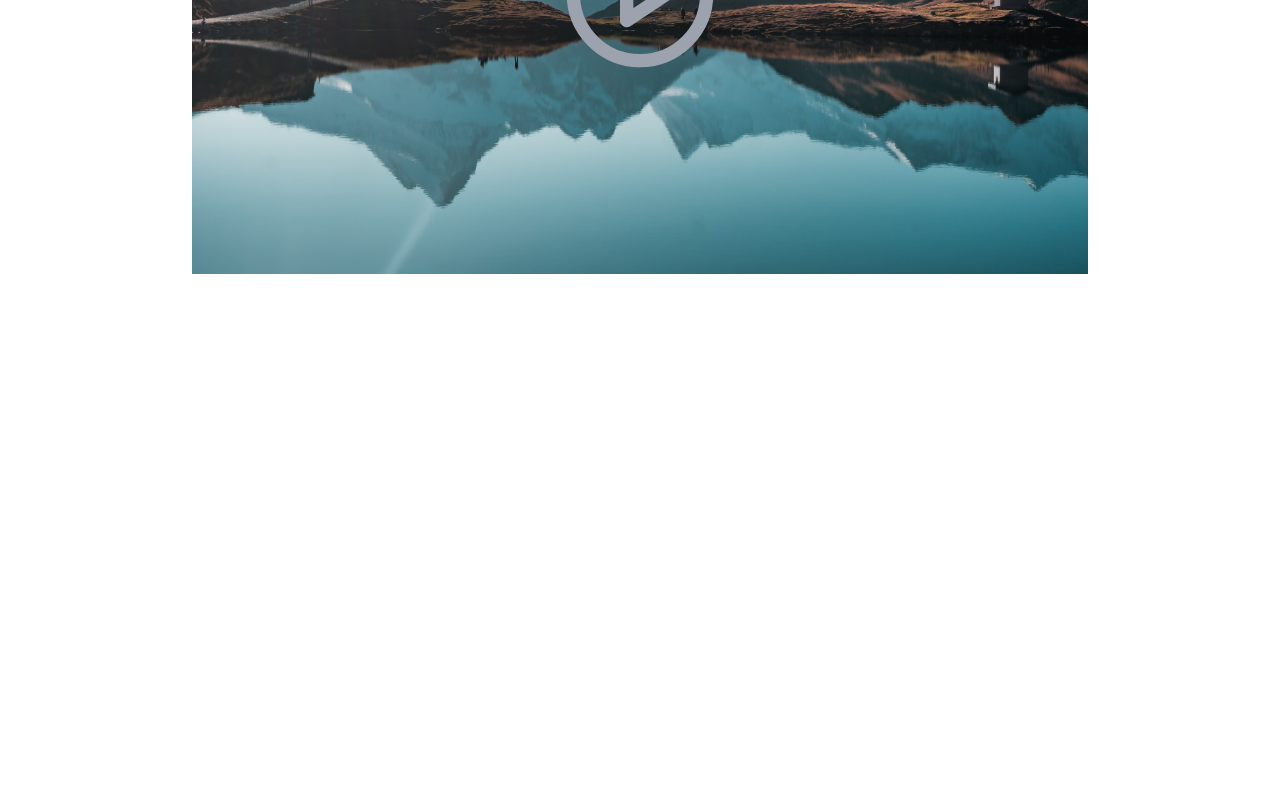
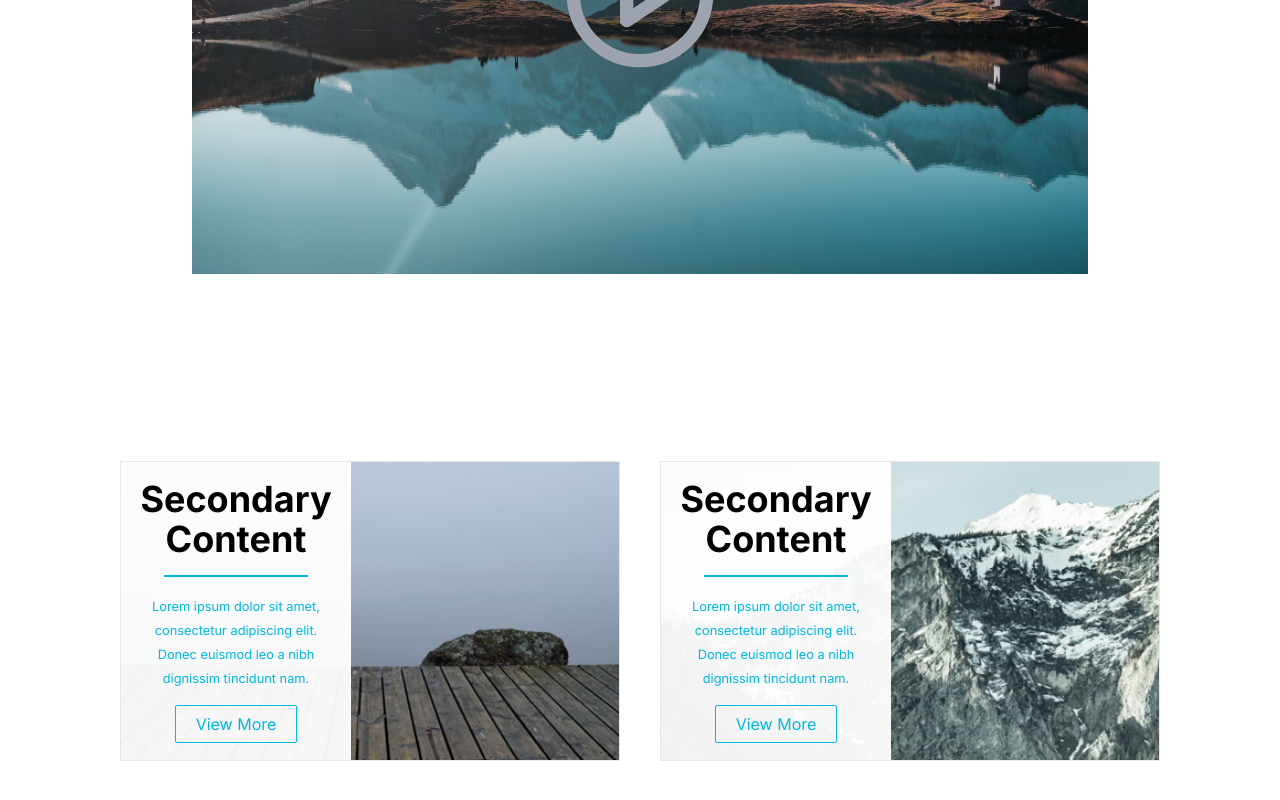
Before and after one commit to NaniasNic/Simply-UI, a Next.js app: page / in a window 1280 px wide. Shown: the part 1758-2558 px from the top of the page. Before the commit the page ends 2032 px from the top, so only its background shows below. Built offline with nearby package versions, Linux system fonts and the light colour scheme.

Commit message:
Secondary-Content: create

```diff
--- a/src/app/page.tsx
+++ b/src/app/page.tsx
@@ -2,6 +2,7 @@ import { Header } from "@/components/Header"
 import { HeroImage } from "@/components/HeroImage"
 import { Features } from "@/components/Features"
 import { PrimaryContent } from "@/components/PrimaryContent"
+import { SecondaryContent } from "@/components/SecondaryContent"
 
 export default function Home() {
   return (
@@ -19,6 +20,7 @@ export default function Home() {
       <PrimaryContent />
 
       {/* Secondary Content */}
+      <SecondaryContent />
 
       {/* Call to Action */}
 
--- /dev/null
+++ b/src/components/SecondaryContent.tsx
@@ -0,0 +1,43 @@
+export function SecondaryContent() {
+    return (
+        <main className="flex h-[673px] gap-10 justify-center items-center">
+            <div className="flex bg-[url('/article-image-1.jpg')] bg-cover items-center border w-[500px] h-[300px] gap-5">
+                <div className="flex w-[230px] h-full bg-white/95 gap-4 flex-col justify-center items-center p-5">
+                    <h1 className="text-4xl text-center font-bold">Secondary Content</h1>
+
+                    <hr className="w-36 border border-[#02b8dd]" />
+
+                    <p className="text-center text-[#02b8dd]">
+                        <small>
+                            Lorem ipsum dolor sit amet, consectetur adipiscing elit.
+                            Donec euismod leo a nibh dignissim tincidunt nam.
+                        </small>
+                    </p>
+
+                    <a href="#" className="border border-[#02b8dd] text-[#02b8dd] rounded-sm px-5 py-[6px]">
+                        View More
+                    </a>
+                </div>
+            </div>
+
+            <div className="flex bg-[url('/article-image-2.jpg')] bg-cover items-center border w-[500px] h-[300px] gap-5">
+                <div className="flex w-[230px] h-full bg-white/95 gap-4 flex-col justify-center items-center p-5">
+                    <h1 className="text-4xl text-center font-bold">Secondary Content</h1>
+
+                    <hr className="w-36 border border-[#02b8dd]" />
+
+                    <p className="text-center text-[#02b8dd]">
+                        <small>
+                            Lorem ipsum dolor sit amet, consectetur adipiscing elit.
+                            Donec euismod leo a nibh dignissim tincidunt nam.
+                        </small>
+                    </p>
+
+                    <a href="#" className="border border-[#02b8dd] text-[#02b8dd] rounded-sm px-5 py-[6px]">
+                        View More
+                    </a>
+                </div>
+            </div>
+        </main>
+    )
+}
```
